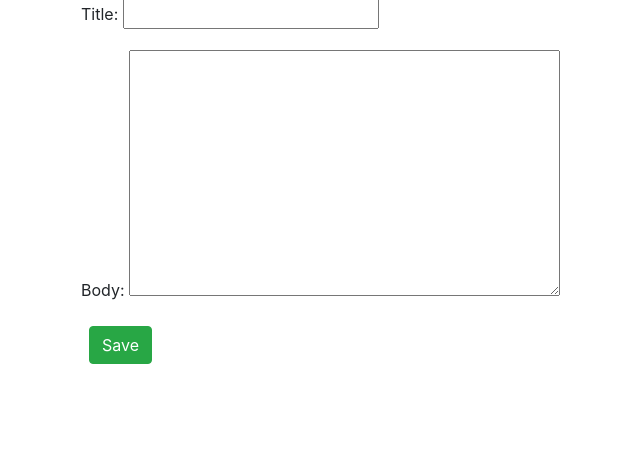
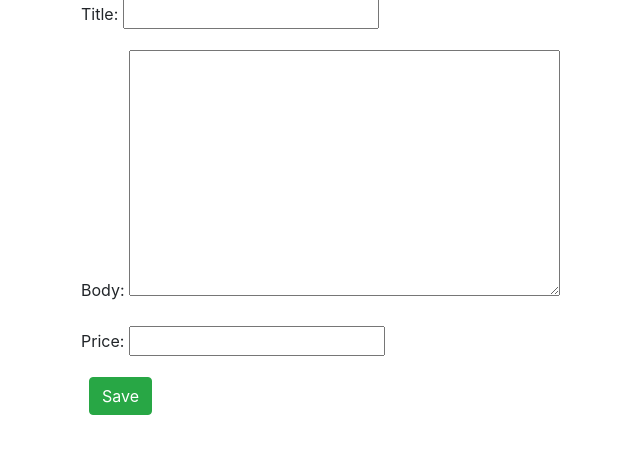
Before and after one commit to kianedj/softio-goodnewsestan-, a Django app: page /articles/new/ in a window 1280 px wide. Shown: the part 113-567 px from the top of the page, without its empty margins (4-644 px from the left). Run offline with Django 3.2, Linux system fonts and the light colour scheme; the visitor is signed in with stand-in values (Sample User, id 1); parts of the project's set-up code (start-up, migrations or seed data) failed here and were passed over; some libraries are stand-ins or nearby versions.

Commit message:
article model:price added- temp:request connected to chat.

```diff
--- a/article/models.py
+++ b/article/models.py
@@ -12,6 +12,7 @@ class Article(models.Model):
     body = models.TextField()
     date = models.DateTimeField(auto_now_add=True)
     author = models.ForeignKey(get_user_model(), on_delete=models.CASCADE)
+    price = models.DecimalField(max_digits=12,decimal_places=2, null=True)
 
     def __str__(self):
         return self.title
--- a/article/views.py
+++ b/article/views.py
@@ -12,7 +12,7 @@ class ArticleListView(LoginRequiredMixin, ListView):
 
 class ArticleUpdateView(LoginRequiredMixin, UserPassesTestMixin, UpdateView):
     model = Article
-    fields = ('title','body',)
+    fields = ('title','body','price')
     template_name = 'article_edit.html'
 
     def test_func(self):
@@ -34,7 +34,7 @@ class ArticleDeleteView(LoginRequiredMixin, UserPassesTestMixin, DeleteView):
 
 class ArticleCreateView(LoginRequiredMixin, CreateView):
     model = Article
-    fields = ('title', 'body',)
+    fields = ('title', 'body','price')
     template_name = 'article_new.html'
 
     def form_valid(self,form):
--- a/templates/article_list.html
+++ b/templates/article_list.html
@@ -9,10 +9,10 @@
         <div class="card-header">
             <span class="font-weight-bold">{{ article.title }}</span> &middot;
             <span class="text-muted">by {{ article.author }} |
-            {{ article.date }}</span>
+            {{ article.date }} $       {{ article.price }}USD</span>
         </div>
         <div class="card-body">
-            {{ article.body }}
+            {{ article.body }} <a href="{% url 'chat_detailtwo' pk=article.author.id %}">request</a>
         </div>
         <div class="card-footer text-center text-muted">
             <a href="{% url 'article_edit' article.pk %}">Edit</a> | <a href="{% url 'article_delete' article.pk %}">Delete</a>
```
Also changed, not shown: ChatApp/models.py (line endings or trailing spaces), article/migrations/0004_article_price.py (added).
